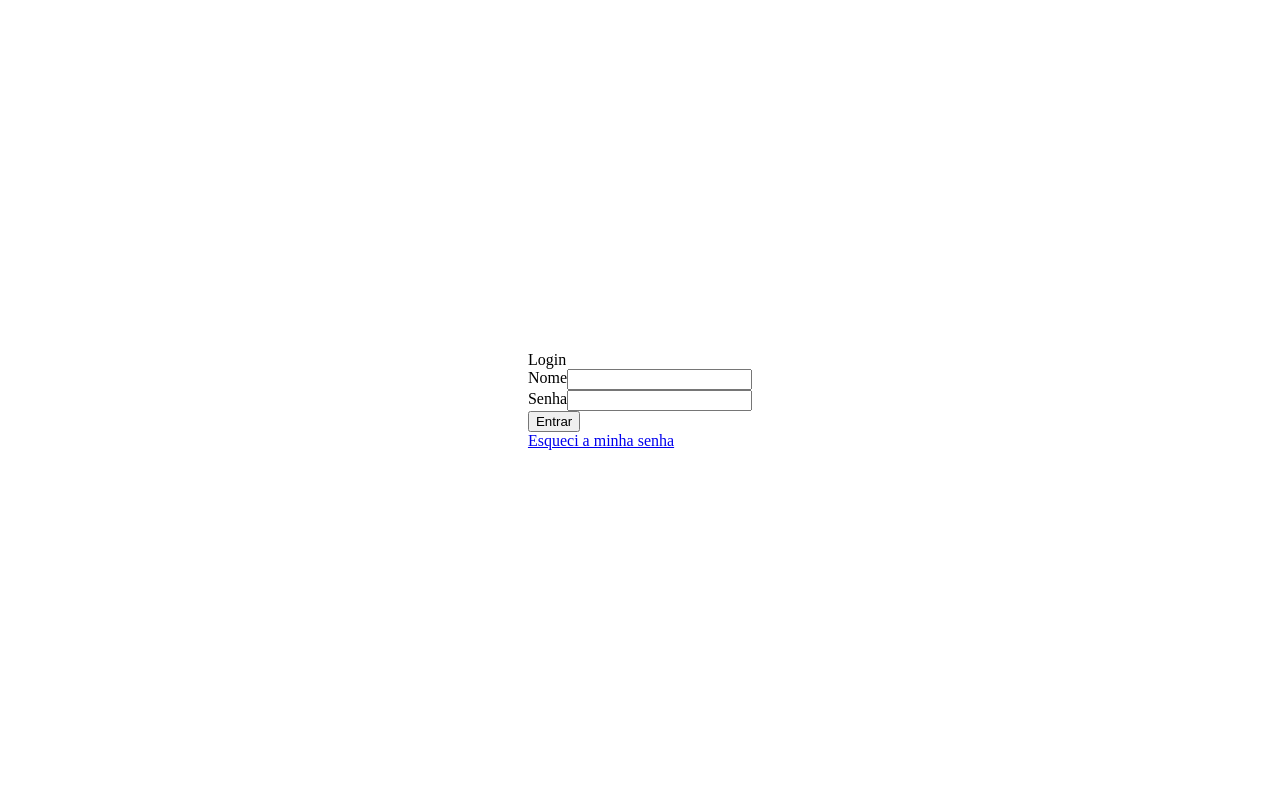
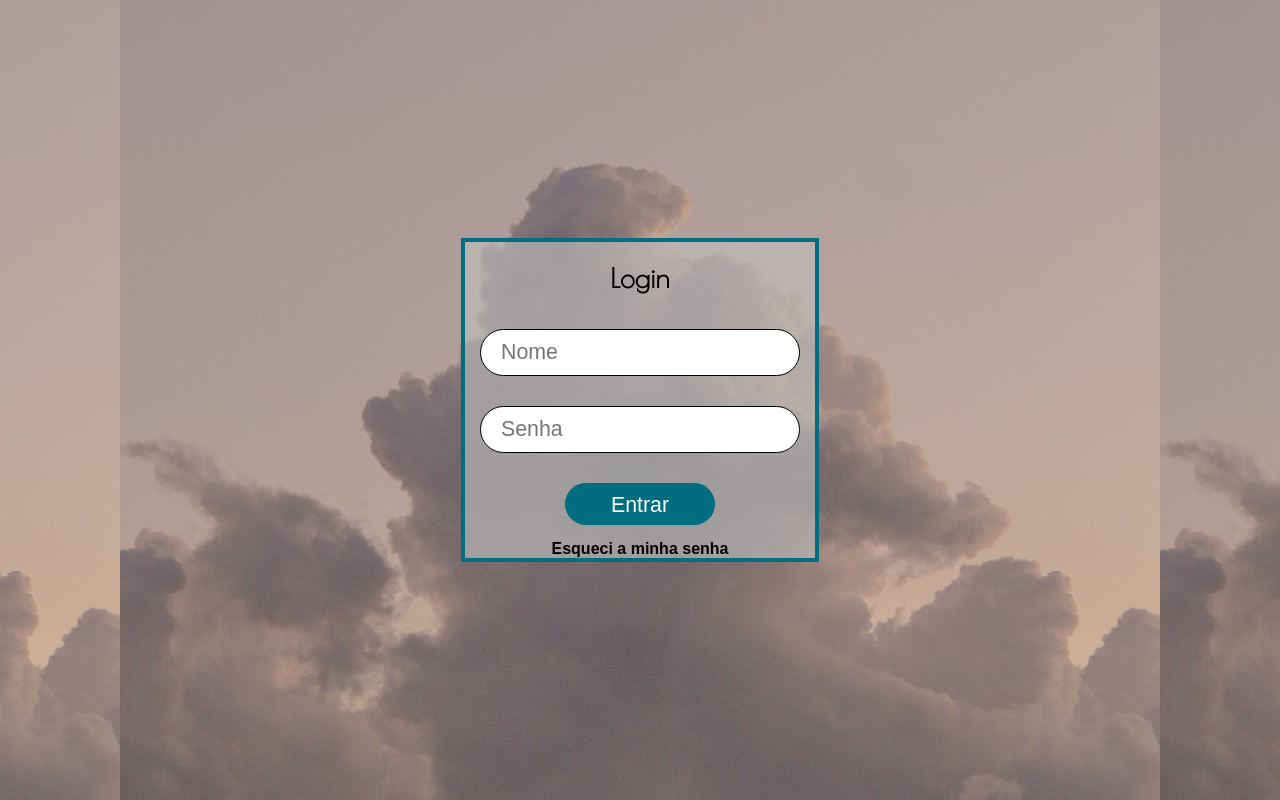
Before and after one commit to barbararoliveira/form-login, a plain HTML site: page index.html in a window 1280 px wide. Drawn offline with nearby package versions, Linux system fonts and the light colour scheme.

Commit message:
Resolução do exercício.

```diff
--- a/index.html
+++ b/index.html
@@ -8,19 +8,19 @@
   </head>
   <body>
     <form>
-      <div class="linha">Login</div>
+      <div class="linha1"><strong>Login</strong></div>
       <div class="linha">
-        <label for="nome">Nome</label>
-        <input type="text" name="nome" id="nome" />
+        <label for="nome"></label>
+        <input type="text" name="nome" id="nome" required placeholder="Nome"/>
       </div>
       <div class="linha">
-        <label for="senha">Senha</label>
-        <input type="password" id="senha" name="senha" />
+        <label for="senha"></label>
+        <input type="password" id="senha" name="senha" required placeholder="Senha"/>
       </div>
-      <div class="linha">
+      <div class="linhaentrar">
         <button type="submit">Entrar</button>
       </div>
-      <div class="linha"><a href="#">Esqueci a minha senha</a></div>
+      <div class="linhafinal"><strong><a href="#">Esqueci a minha senha</a></strong></div>
     </form>
   </body>
 </html>
--- a/style.css
+++ b/style.css
@@ -1,3 +1,4 @@
+@import url('https://fonts.googleapis.com/css2?family=Poiret+One&display=swap');
 body {
   margin: 0;
   min-height: 100vh;
@@ -5,11 +6,30 @@ body {
   display: flex;
   justify-content: center;
   align-items: center;
+
+  background-image: url(fundo.jpeg);
+  background-position: 50% 90%;
+  color: rgb(255, 255, 255);
+  font-family: Arial, Helvetica, sans-serif;
 }
 
 form {
   display: flex;
   flex-flow: column;
+  width: 350px;
+  background-color: rgba(192, 192, 192, 0.616);
+  border: 4px solid rgb(0, 109, 128);
+}
+
+input {
+  display: block;
+  height: 25px;
+  width: 300px;
+  margin: 15px;
+  border-radius: 25px;
+  border: 1px solid black;
+  font-size: 16pt;
+  padding: 10px 20px;
 }
 
 input,
@@ -22,3 +42,39 @@ form .linha {
   display: flex;
   flex-flow: row; /* column = form vertical, row = form horizontal */
 }
+
+form .linha1 {
+  text-align: center;
+  padding: 20px;
+  font-size: 20pt;
+  font-family: 'Poiret One';
+  color: black;
+}
+
+a {
+  color: rgb(0, 0, 0);
+  text-decoration: none;
+  text-align: center;
+  display: block;
+}
+
+a:hover {
+  text-decoration: underline;
+}
+
+.linhaentrar {
+  text-align: center;
+}
+
+button {
+  height: 42px;
+  width: 150px;
+  margin: 15px;
+  border-radius: 25px;
+  font-size: 16pt;
+  padding: 10px 20px;
+  background-color: rgb(0, 109, 128);
+  border: none;
+  color: rgb(255, 255, 255);
+  cursor: pointer;
+}
```
Also changed, not shown: fundo.jpeg (added).
